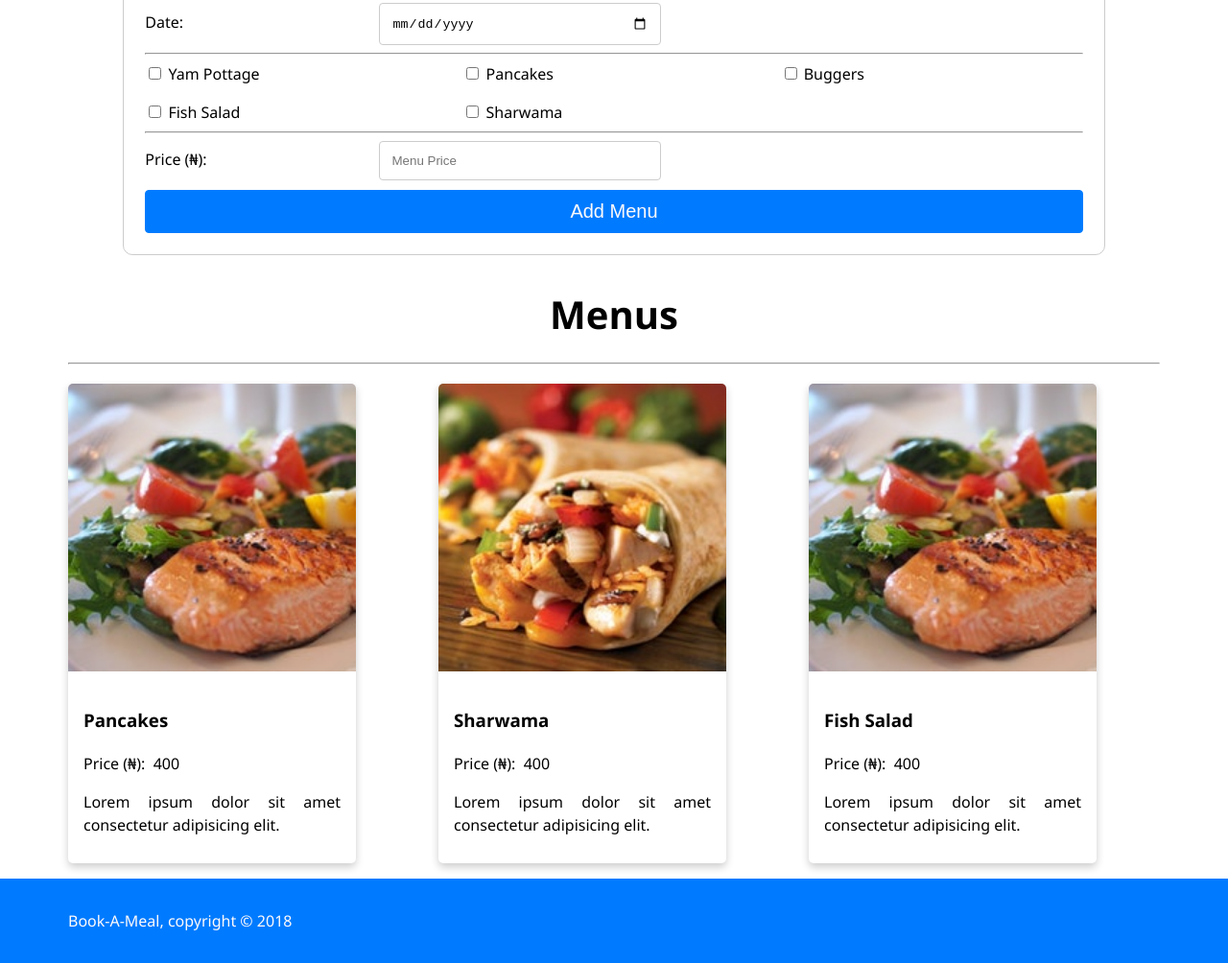
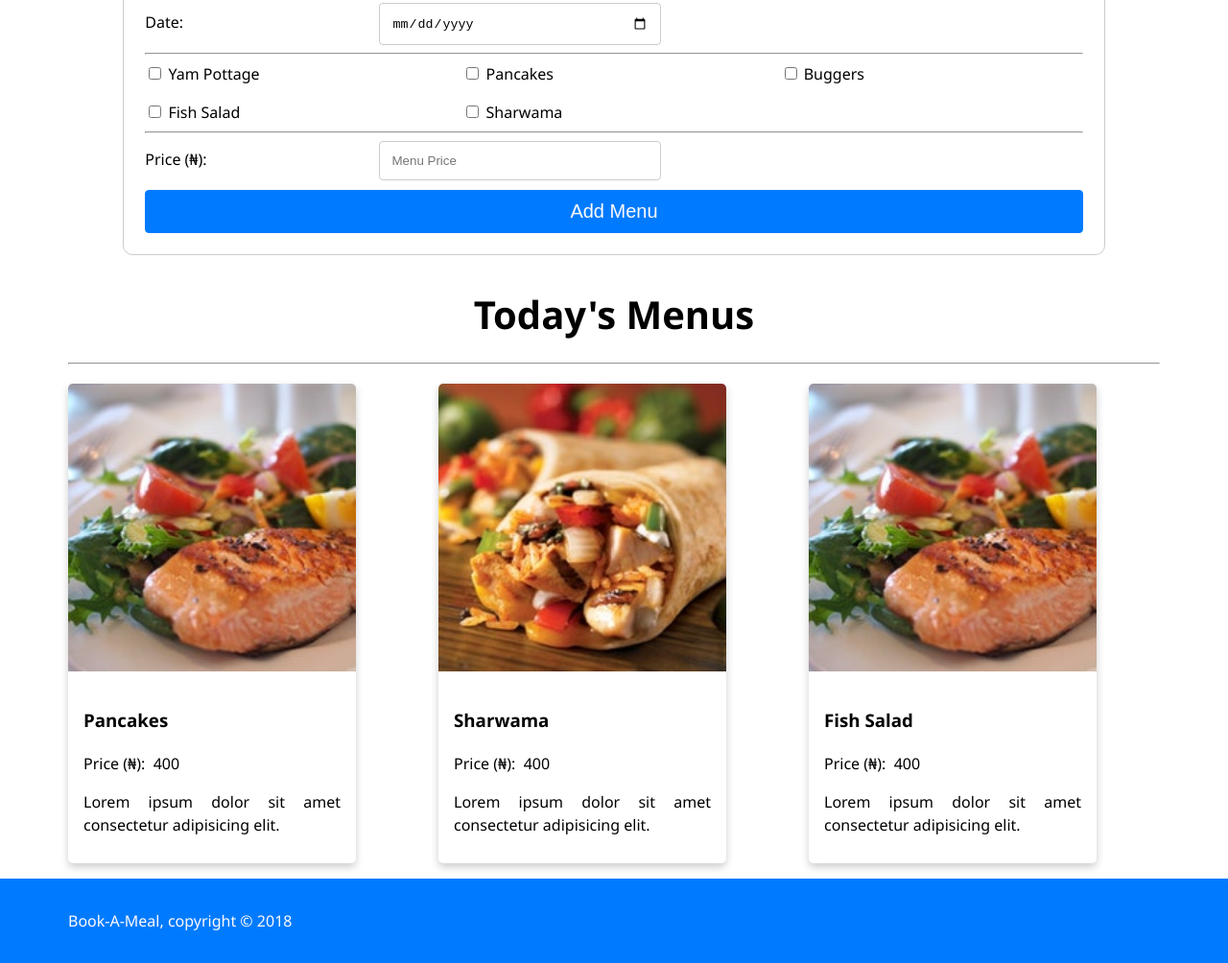
Before and after one commit to rovilay/Book-A-Meal, a plain HTML site: page UI/create-menu.html in a window 1280 px wide. Shown: the part 660-1664 px from the top of the page at 96% size. Drawn offline with Linux system fonts and the light colour scheme; files whose address does not match are found by name.

Commit message:
update menu title

```diff
--- a/UI/create-menu.html
+++ b/UI/create-menu.html
@@ -101,7 +101,7 @@
 
       <!-- Menu Display section -->
       <section id="display-section" class="display-section container">
-        <div class="display-title" id="display-title" style="display: block;"> Menus
+        <div class="display-title" id="display-title" style="display: block;"> Today's Menus
 
           <hr>
 
```
